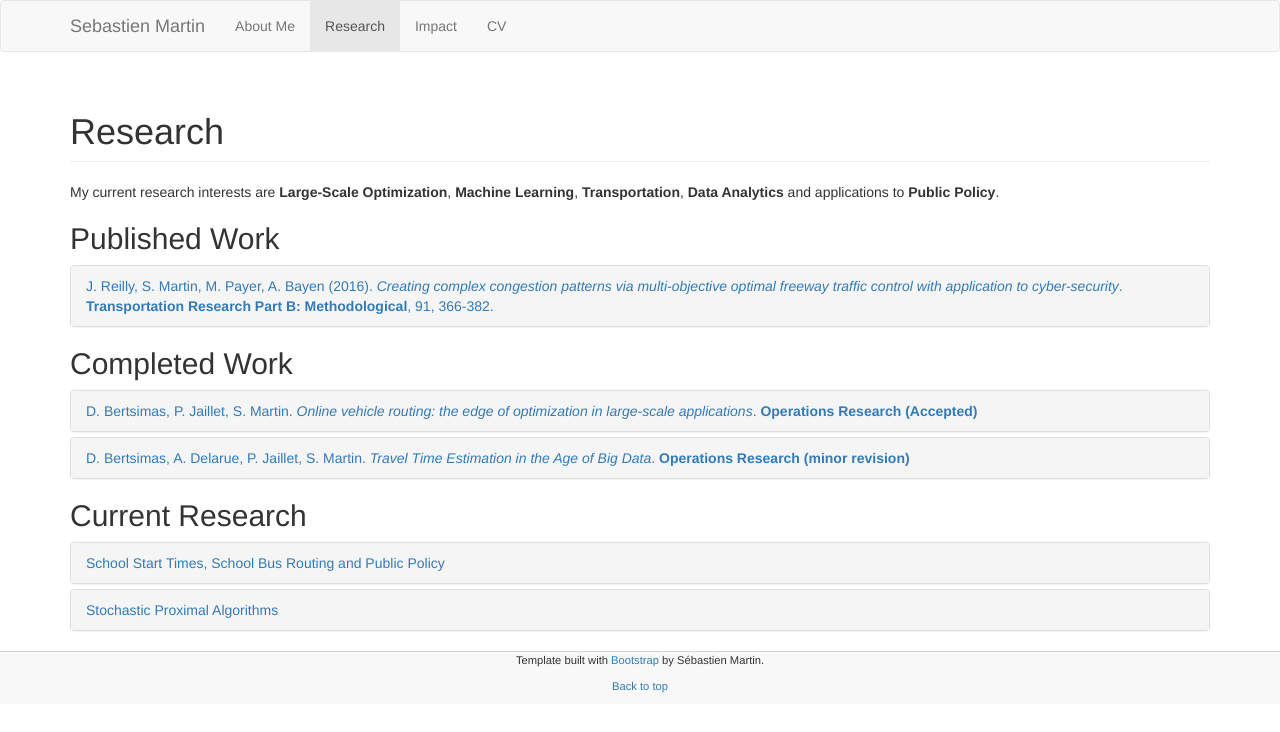
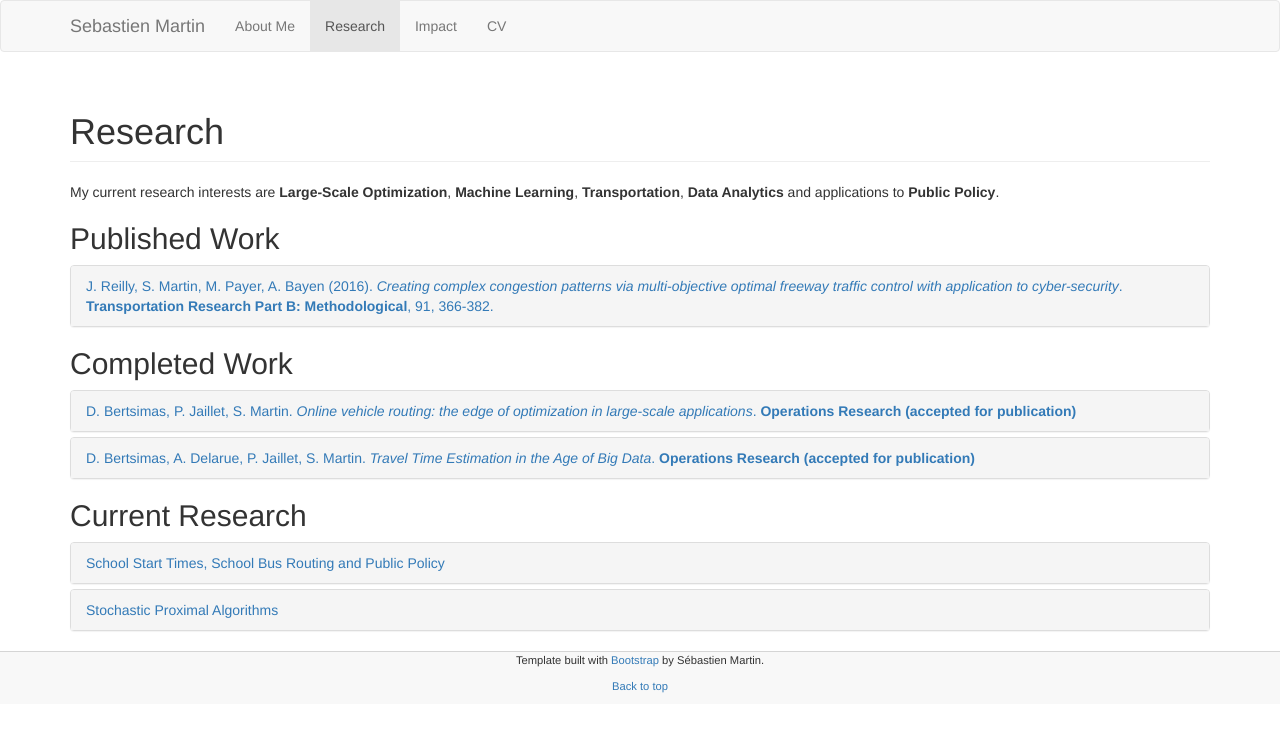
Before and after one commit to trevorhsong/trevorhsong.github.io, a Jekyll site: the page built from research.html, in a window 1280 px wide. Shown: the top 732 px of the page. Built offline with Jekyll 4.4.1, drawn with Linux system fonts in a browser that asks for light colours.

Commit message:
updated paper status

```diff
--- a/research.html
+++ b/research.html
@@ -44,7 +44,7 @@ tabname: Research
         <a data-toggle="collapse" data-parent="#completed" href="#collapse2">
             D. Bertsimas, P. Jaillet, S. Martin.
             <em>Online vehicle routing: the edge of optimization in large-scale applications</em>.
-            <strong>Operations Research (Accepted)</strong>
+            <strong>Operations Research (accepted for publication)</strong>
         </a>
     </div>
     <div id="collapse2" class="panel-collapse collapse">
@@ -65,7 +65,7 @@ tabname: Research
         <a data-toggle="collapse" data-parent="#completed" href="#collapse3">
           D. Bertsimas, A. Delarue, P. Jaillet, S. Martin.
           <em>Travel Time Estimation in the Age of Big Data</em>.
-          <strong>Operations Research (minor revision)</strong>
+          <strong>Operations Research (accepted for publication)</strong>
         </a>
     </div>
     <div id="collapse3" class="panel-collapse collapse">
```
